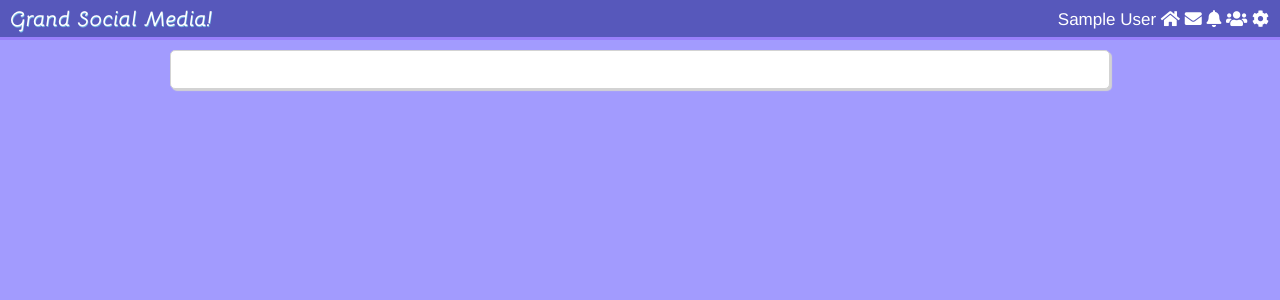
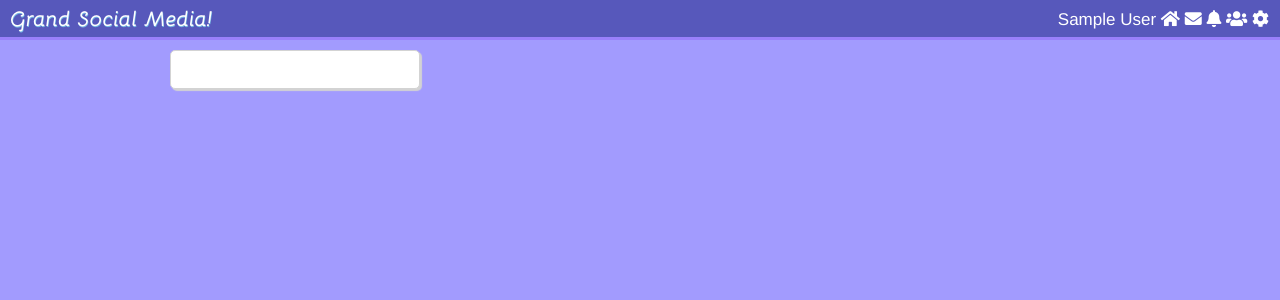
Before and after one commit to Gilberto11/GrandSocialMedia, a PHP site: page / in a window 1280 px wide. Shown: the top 300 px of the page. Run offline with PHP 8.4, Linux system fonts and the light colour scheme; the visitor is signed in with stand-in values (Sample User, id 1); some libraries are stand-ins or nearby versions.

Commit message:
fix the length of the user column

```diff
--- a/assets/css/style.css
+++ b/assets/css/style.css
@@ -75,3 +75,9 @@ nav a:hover {
 	box-shadow: 2px 2px 1px #D3D3D3;
 	z-index: -1;
 }
+
+.user_details {
+	width: 250px;
+	float: left;
+	margin-bottom: 20px;
+}
```
